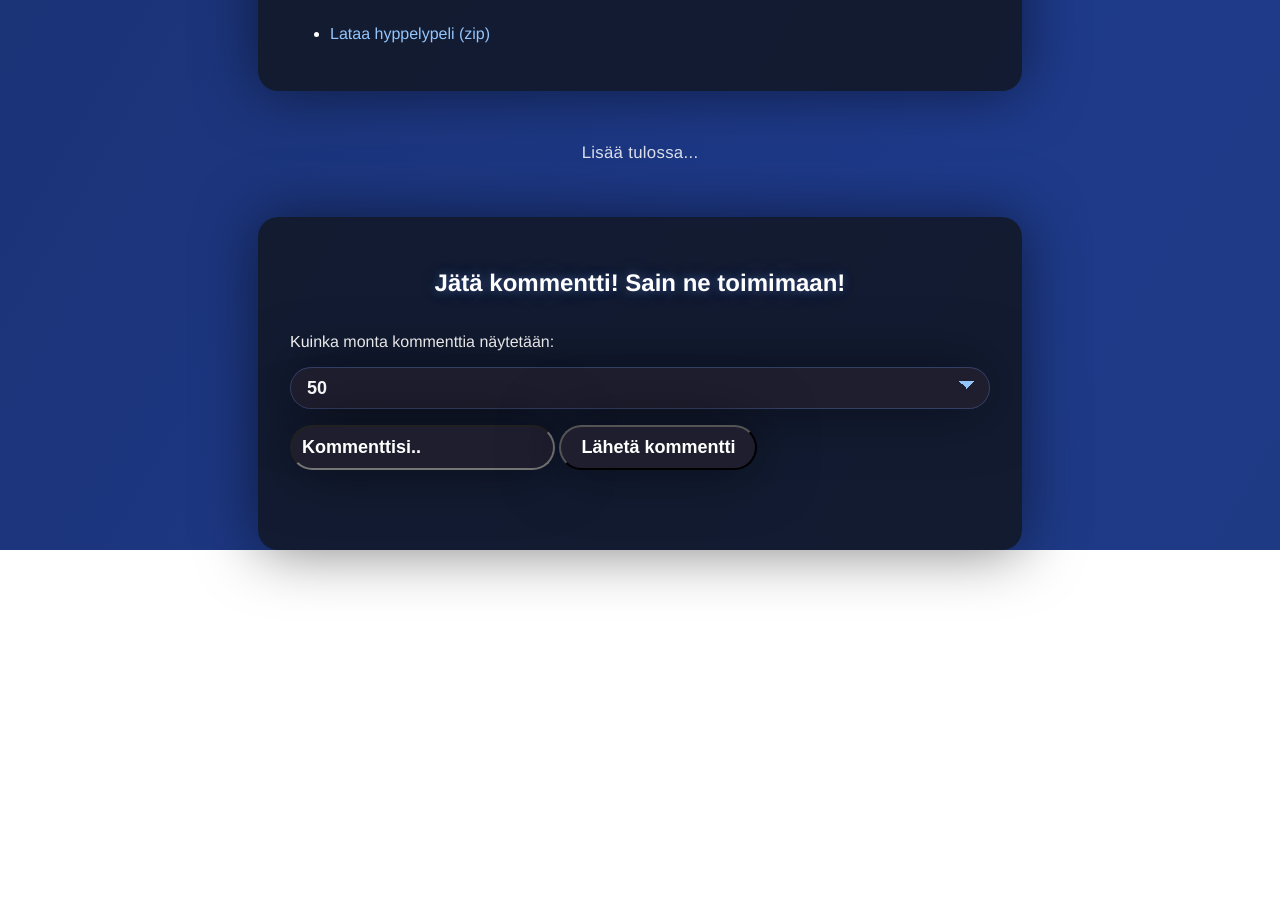
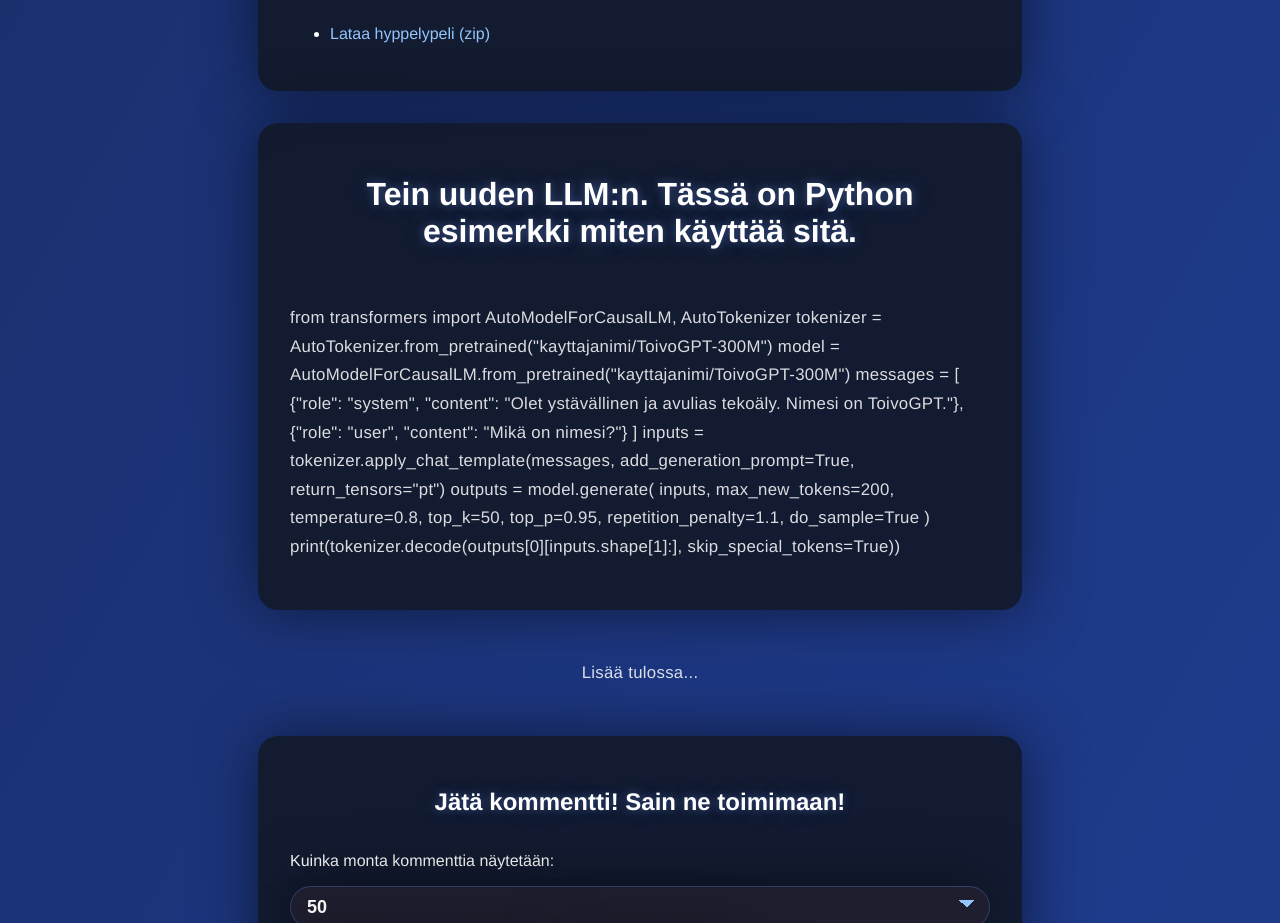
Before and after one commit to peikkoKoodaa/Nettisivu, a website: page HTML/public/index.html in a window 1280 px wide. Shown: the part 1840-2763 px from the top of the page. Before the commit the page ends 2390 px from the top, so only its background shows below. Drawn offline with Linux system fonts and the light colour scheme; no server answers.

Commit message:
Add Python example for ToivoGPT usage
Added a new section demonstrating how to use the ToivoGPT model with Python code examples.

```diff
--- a/HTML/public/index.html
+++ b/HTML/public/index.html
@@ -60,6 +60,36 @@
             <li><a href="/downloads/Hyppelypeli.zip" download>Lataa hyppelypeli (zip)</a></li>
         </ul>
     </div>
+
+    <div class="div">
+        <h1>Tein uuden LLM:n. Tässä on Python esimerkki miten käyttää sitä.</h1>
+        <p>
+            from transformers import AutoModelForCausalLM, AutoTokenizer
+
+            tokenizer = AutoTokenizer.from_pretrained("kayttajanimi/ToivoGPT-300M")
+            model = AutoModelForCausalLM.from_pretrained("kayttajanimi/ToivoGPT-300M")
+
+            messages = [
+                {"role": "system", "content": "Olet ystävällinen ja avulias tekoäly. Nimesi on ToivoGPT."},
+                {"role": "user", "content": "Mikä on nimesi?"}
+            ]
+
+            inputs = tokenizer.apply_chat_template(messages, add_generation_prompt=True, return_tensors="pt")
+
+            outputs = model.generate(
+                inputs,
+                max_new_tokens=200,
+                temperature=0.8,
+                top_k=50,
+                top_p=0.95,
+                repetition_penalty=1.1,
+                do_sample=True
+            )
+
+            print(tokenizer.decode(outputs[0][inputs.shape[1]:], skip_special_tokens=True))
+        </p>
+    </div>
+
     <p>Lisää tulossa...</p>
 
     <div class="div">
```
